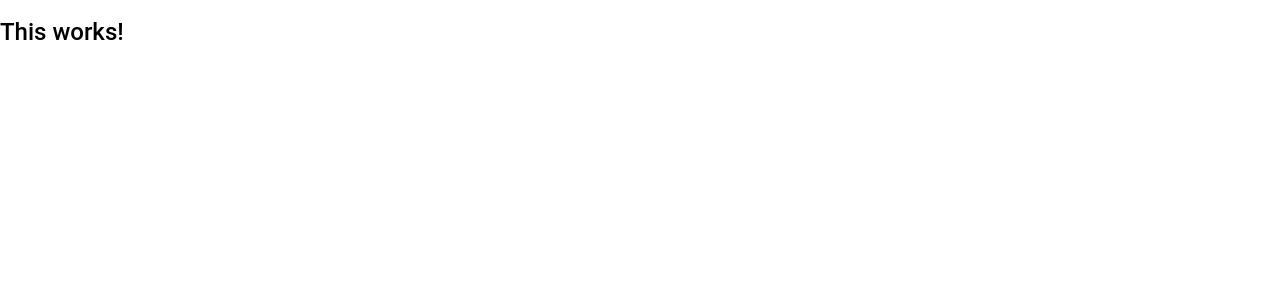
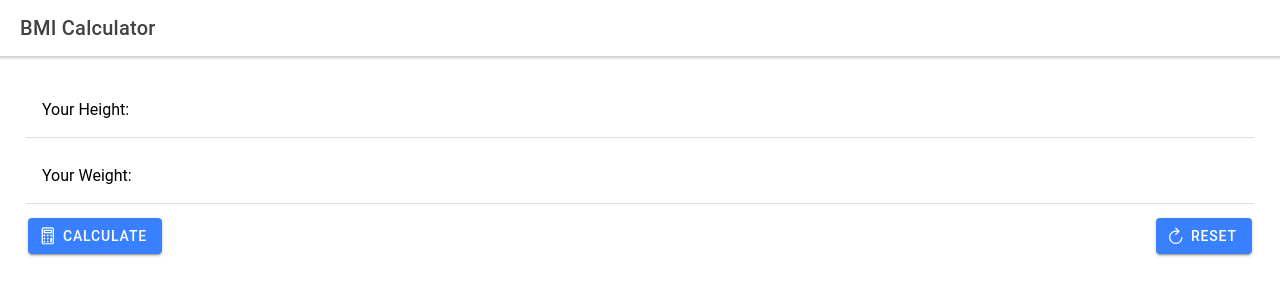
Before and after one commit to KingLouie1994/ionic-react, a React (Create React App) app: page / in a window 1280 px wide. Shown: the top 300 px of the page. Built offline with nearby package versions, Linux system fonts and the light colour scheme.

Commit message:
jsx of BMI calculator is written

```diff
--- a/src/App.tsx
+++ b/src/App.tsx
@@ -1,28 +1,87 @@
-import React from 'react';
-import { IonApp } from '@ionic/react';
+import React from "react";
+import {
+  IonApp,
+  IonButton,
+  IonCol,
+  IonContent,
+  IonGrid,
+  IonHeader,
+  IonIcon,
+  IonInput,
+  IonItem,
+  IonLabel,
+  IonRow,
+  IonTitle,
+  IonToolbar,
+} from "@ionic/react";
+
+import { calculatorOutline, refreshOutline } from "ionicons/icons";
 
 /* Core CSS required for Ionic components to work properly */
-import '@ionic/react/css/core.css';
+import "@ionic/react/css/core.css";
 
 /* Basic CSS for apps built with Ionic */
-import '@ionic/react/css/normalize.css';
-import '@ionic/react/css/structure.css';
-import '@ionic/react/css/typography.css';
+import "@ionic/react/css/normalize.css";
+import "@ionic/react/css/structure.css";
+import "@ionic/react/css/typography.css";
 
 /* Optional CSS utils that can be commented out */
-import '@ionic/react/css/padding.css';
-import '@ionic/react/css/float-elements.css';
-import '@ionic/react/css/text-alignment.css';
-import '@ionic/react/css/text-transformation.css';
-import '@ionic/react/css/flex-utils.css';
-import '@ionic/react/css/display.css';
+import "@ionic/react/css/padding.css";
+import "@ionic/react/css/float-elements.css";
+import "@ionic/react/css/text-alignment.css";
+import "@ionic/react/css/text-transformation.css";
+import "@ionic/react/css/flex-utils.css";
+import "@ionic/react/css/display.css";
 
 /* Theme variables */
-import './theme/variables.css';
+import "./theme/variables.css";
 
 const App: React.FC = () => (
   <IonApp>
-    <h2>This works!</h2>
+    <IonHeader>
+      <IonToolbar>
+        <IonTitle>BMI Calculator</IonTitle>
+      </IonToolbar>
+    </IonHeader>
+    <IonContent className="ion-padding">
+      <IonGrid>
+        <IonRow>
+          <IonCol>
+            <IonItem>
+              <IonLabel position="floating">Your Height:</IonLabel>
+              <IonInput></IonInput>
+            </IonItem>
+          </IonCol>
+        </IonRow>
+        <IonRow>
+          <IonCol>
+            <IonItem>
+              <IonLabel position="floating">Your Weight:</IonLabel>
+              <IonInput></IonInput>
+            </IonItem>
+          </IonCol>
+        </IonRow>
+        <IonRow>
+          <IonCol className="ion-text-left">
+            <IonButton>
+              <IonIcon slot="start" icon={calculatorOutline}></IonIcon>
+              Calculate
+            </IonButton>
+          </IonCol>
+          <IonCol className="ion-text-right">
+            <IonButton>
+              <IonIcon slot="start" icon={refreshOutline}></IonIcon>
+              Reset
+            </IonButton>
+          </IonCol>
+        </IonRow>
+        <IonRow>
+          <IonCol>
+
+          </IonCol>
+        </IonRow>
+      </IonGrid>
+    </IonContent>
   </IonApp>
 );
 
```
